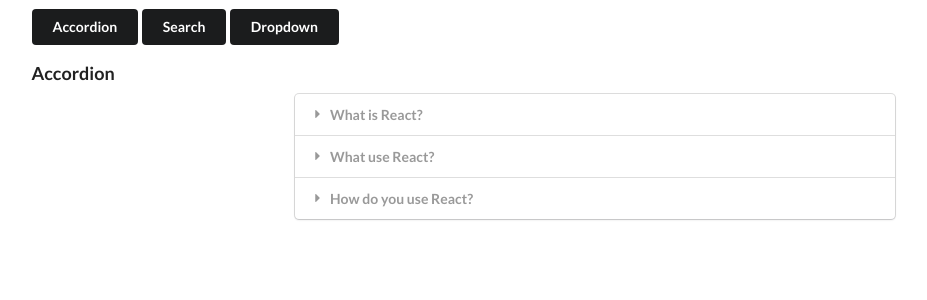
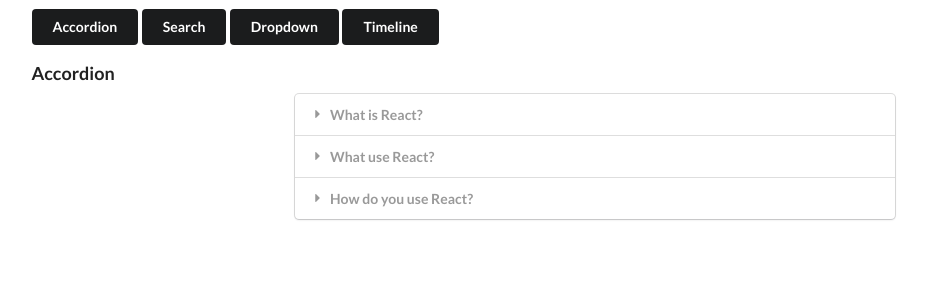
Before and after one commit to maysam-82/reusable-widgets, a React (Create React App) app: page / in a window 1280 px wide. Shown: the top 300 px of the page, without its empty margins (45-972 px from the left). Built offline with nearby package versions, Linux system fonts and the light colour scheme.

Commit message:
Create new Link for Timeline component

```diff
--- a/src/components/Header/Header.jsx
+++ b/src/components/Header/Header.jsx
@@ -14,6 +14,9 @@ const Header = () => {
 			<Link href="/dropdown" className="ui secondary button">
 				Dropdown
 			</Link>
+			<Link href="/timeline" className="ui secondary button">
+				Timeline
+			</Link>
 		</div>
 	);
 };
```
